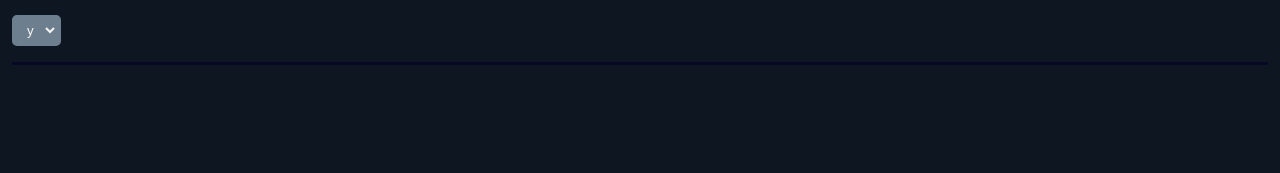
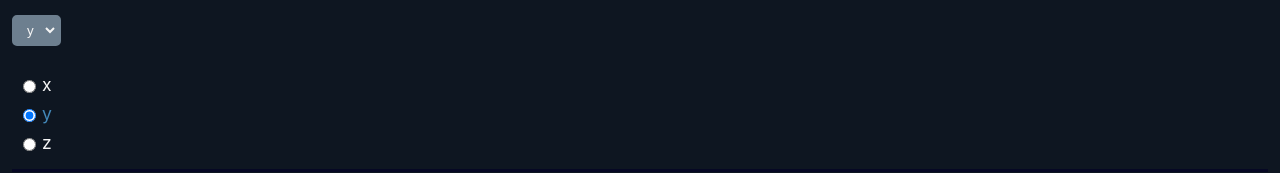
Before and after one commit to mykolao/react-homeworks, a React (Create React App) app: page /#/pre-junior in a window 1280 px wide. Shown: the part 1266-1439 px from the top of the page. Before the commit the page ends 1335 px from the top, so only its background shows below. Built offline with nearby package versions, Linux system fonts and the light colour scheme.

Commit message:
SuperRadio completed

```diff
--- a/src/homework-7/HW7.tsx
+++ b/src/homework-7/HW7.tsx
@@ -18,12 +18,12 @@ function HW7() {
         />
       </div>
       <div>
-        {/* <SuperRadio
+        <SuperRadio
           name={"radio"}
           options={arr}
           value={value}
           onChangeOption={onChangeOption}
-        /> */}
+        />
       </div>
       <hr />
     </div>
--- /dev/null
+++ b/src/homework-7/common/c6-SuperRadio/SuperRadio.module.css
@@ -0,0 +1,19 @@
+.radio {
+  margin: 12px;
+}
+
+.input {
+  color: var(--color-light);
+  padding: 4px 6px;
+  display: flex;
+  align-items: center;
+}
+
+.option {
+  padding-left: 3px;
+  font-size: 1.1rem;
+}
+
+.selected {
+  color: var(--color-blue);
+}
--- a/src/homework-7/common/c6-SuperRadio/SuperRadio.tsx
+++ b/src/homework-7/common/c6-SuperRadio/SuperRadio.tsx
@@ -3,6 +3,8 @@ import React, {
   InputHTMLAttributes,
   DetailedHTMLProps,
 } from "react";
+
+import styles from "./SuperRadio.module.css";
 
 type DefaultRadioPropsType = DetailedHTMLProps<
   InputHTMLAttributes<HTMLInputElement>,
@@ -26,27 +28,35 @@ const SuperRadio: React.FC<SuperRadioPropsType> = ({
   const onChangeCallback = (
     e: ChangeEvent<HTMLInputElement>
   ) => {
-    // onChange, onChangeOption
+    const option = e.currentTarget.value;
+    onChangeOption && onChangeOption(option);
+    onChange && onChange(e);
   };
 
   const mappedOptions: any[] = options
-    ? options.map(
-        (
-          o,
-          i // map options with key
-        ) => (
-          <label key={name + "-" + i}>
-            <input
-              type={"radio"}
-              // name, checked, value, onChange
-            />
+    ? options.map((o, i) => (
+        <label className={styles.input} key={name + "-" + i}>
+          <input
+            type={"radio"}
+            name={name}
+            checked={o === value}
+            value={o}
+            onChange={onChangeCallback}
+          />
+          <div
+            className={`${styles.option} ${
+              o === value
+                ? styles.selected
+                : styles.not_selected
+            }`}
+          >
             {o}
-          </label>
-        )
-      )
+          </div>
+        </label>
+      ))
     : [];
 
-  return <>{mappedOptions}</>;
+  return <div className={styles.radio}>{mappedOptions}</div>;
 };
 
 export default SuperRadio;
```
